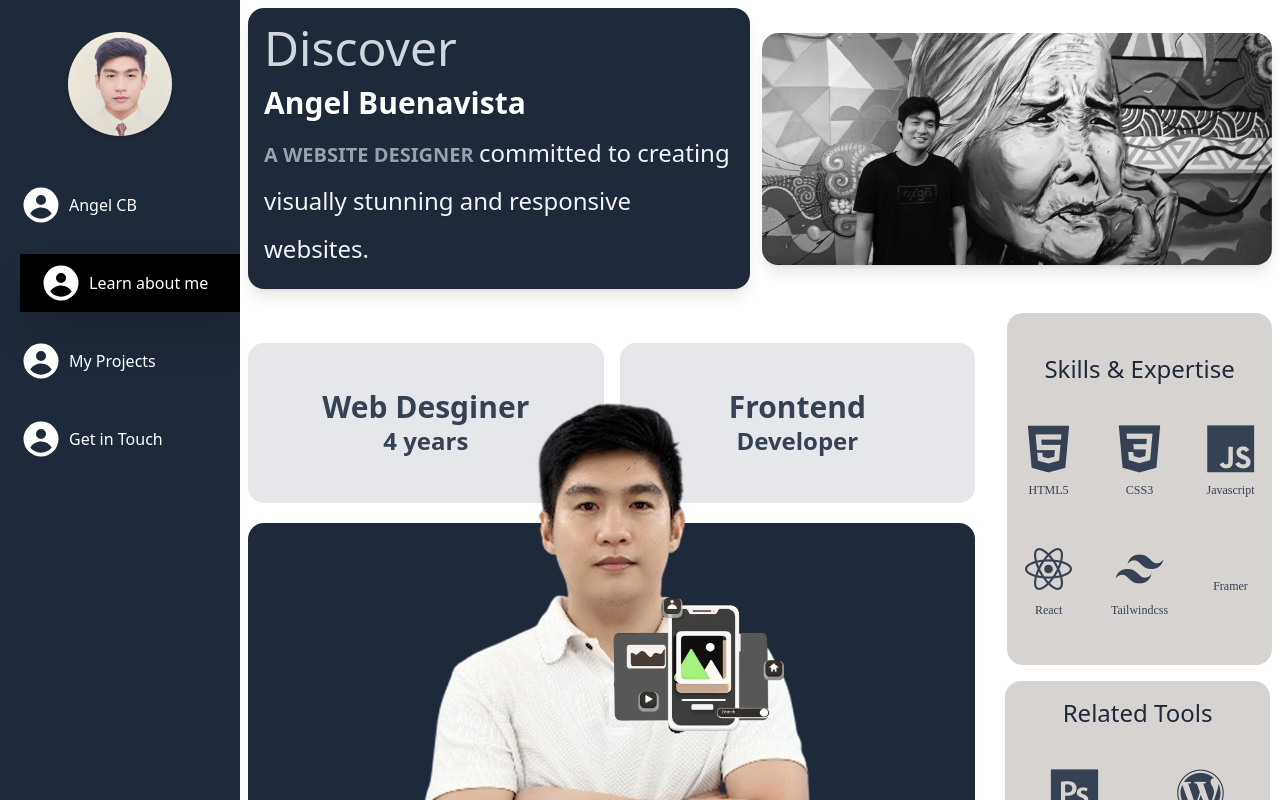
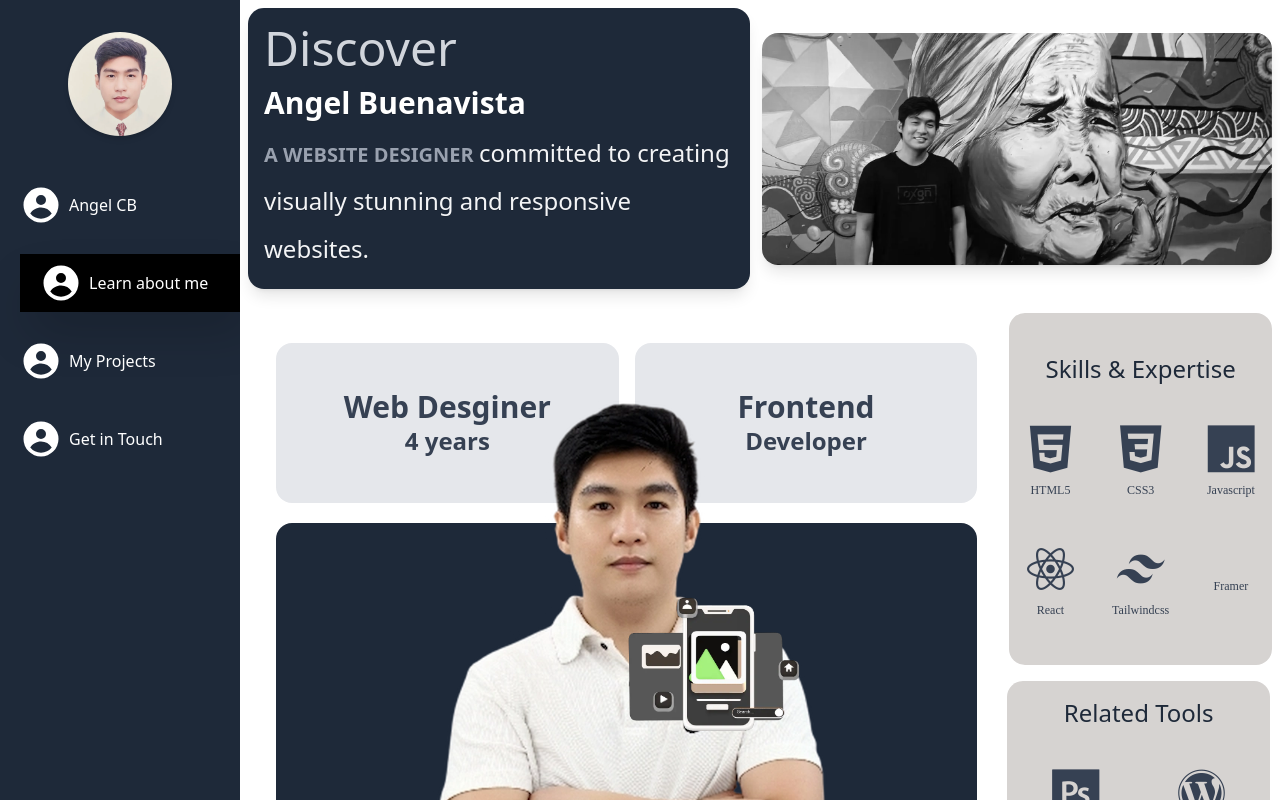
Before and after one commit to anghelusjr/Modern-Portfolio, a React (Vite) app: page /about in a window 1280 px wide. Built offline with nearby package versions, Linux system fonts and the light colour scheme; a web font is replaced by a local one.

Commit message:
added margin left to website designer whole elements

```diff
--- a/src/pages/aboutPage/kv/keyvisual.jsx
+++ b/src/pages/aboutPage/kv/keyvisual.jsx
@@ -29,7 +29,7 @@ export function KeyVisual() {
           </div>
         </section>
         <section className="flex flex-col xl:grow-3">
-          <div className="flex items-center xl:items-center flex-col xl:flex-row xl:-mt-4">
+          <div className="flex items-center xl:items-center flex-col xl:flex-row xl:-mt-4 xl:ml-7">
             <div className="flex w-full xl:h-full sm:mx-6 sm:mt-3 sm:gap-3
             sm:items-center xl:p-0 xl:gap-2 xl:m-0 flex-col grow-6">
               <div className="flex items-center sm:w-full sm:mx-2 gap-4 flex-col
```
